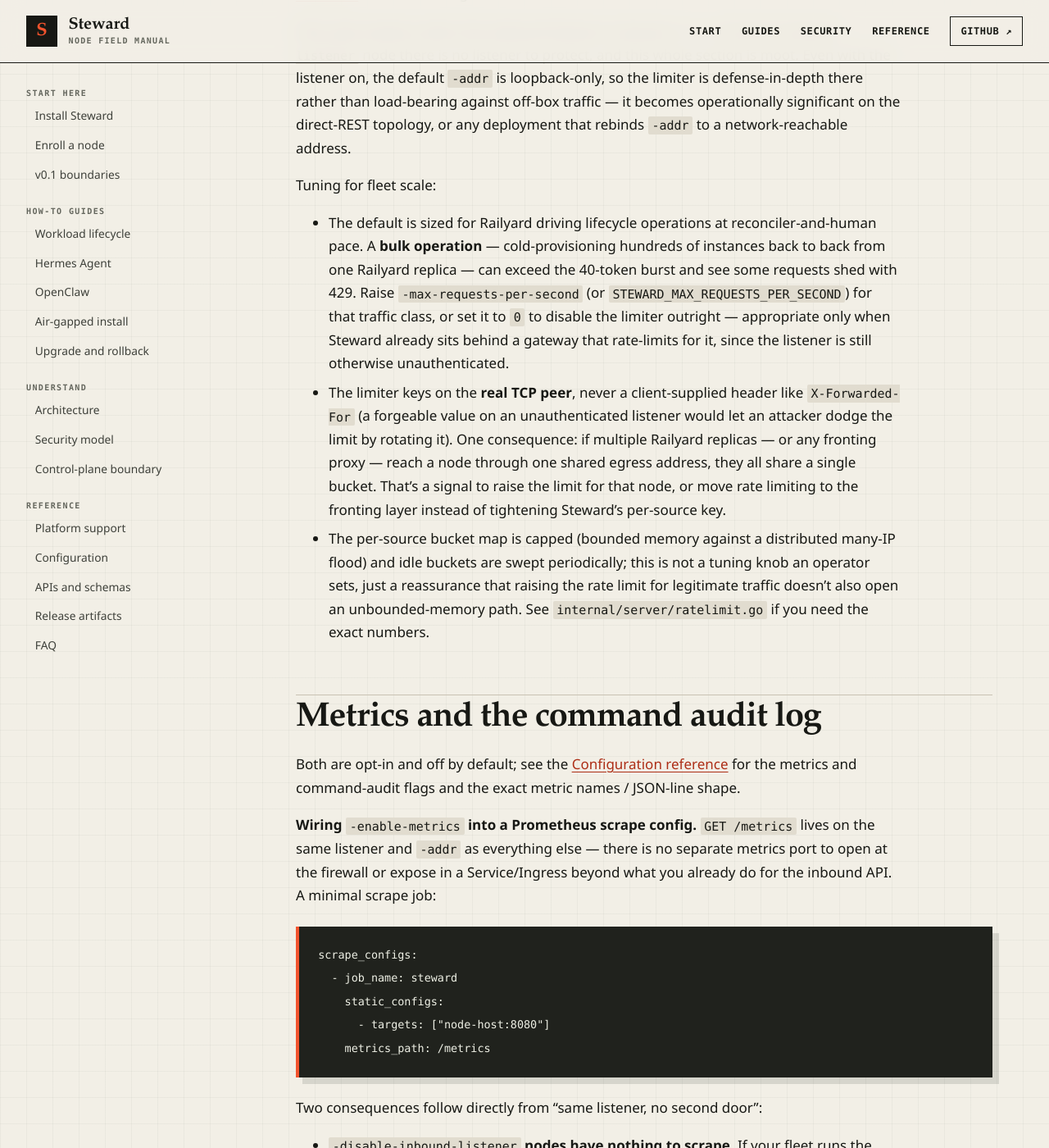
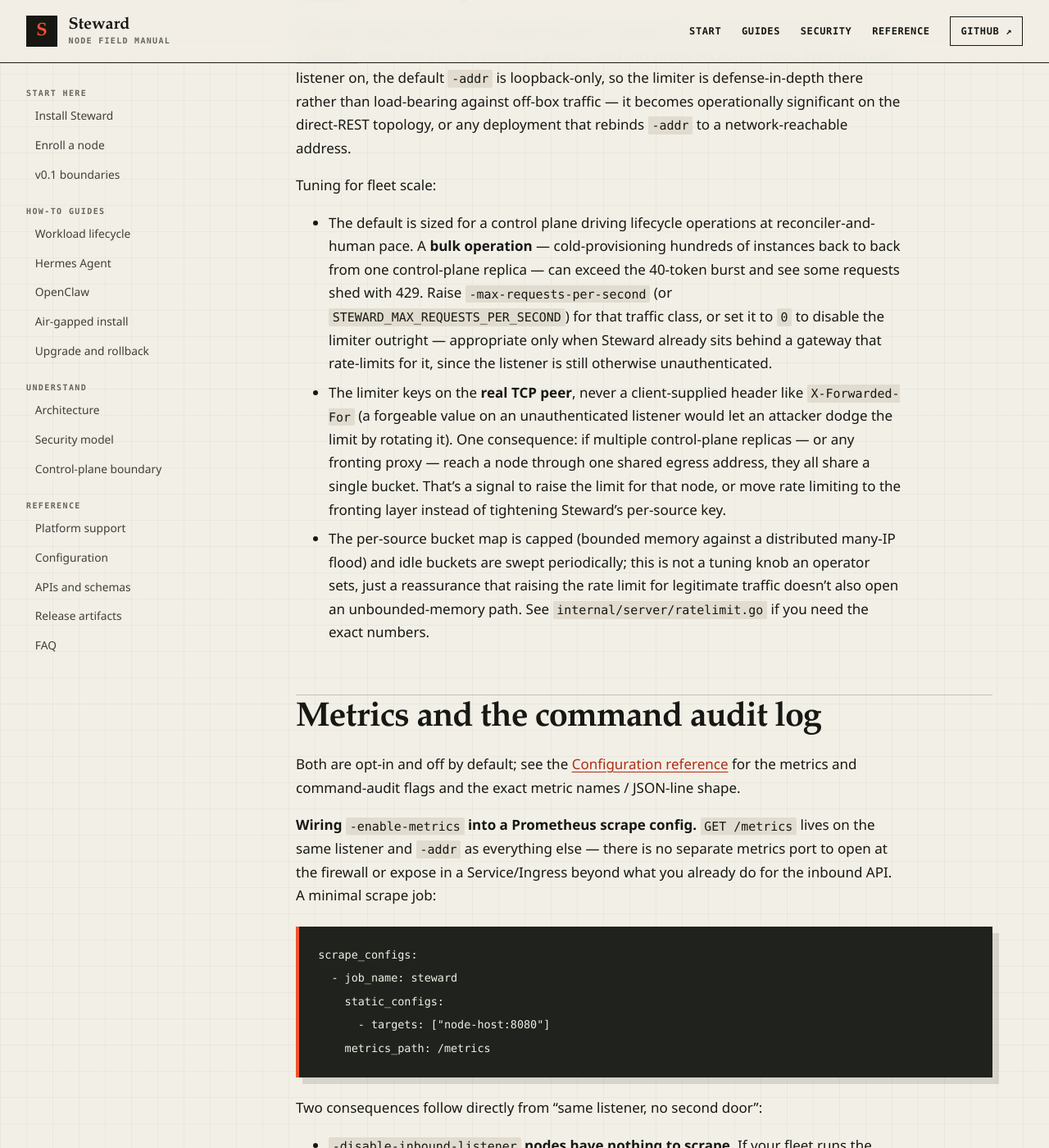
Before and after one commit to hardrails/steward, a Jekyll site: the page built from docs/production-deployment.md, in a window 1280 px wide and 1400 px high, scrolled down 7110 px. Shown: the whole window at 82% size. Built offline with Jekyll 4.4.1, drawn with Linux system fonts in a browser that asks for light colours; some of the changed text lies outside the part shown.

Commit message:
docs: neutralize control-plane operator procedures
Use generic endpoint, CA, replica, monitoring, and verification language throughout enrollment and production operations.\n\nConstraint: Operator procedures must not imply a preferred control plane\nConfidence: high\nScope-risk: narrow

```diff
--- a/docs/production-deployment.md
+++ b/docs/production-deployment.md
@@ -17,10 +17,10 @@
 Two deployment topologies are coherent, and this document covers both, weighted
 toward the second:
 
-- **Directly reachable.** Railyard dials the node's inbound REST API. `-addr` must
+- **Directly reachable.** A control plane dials the node's inbound REST API. `-addr` must
   be bound to a network-reachable address.
 - **NAT'd / firewalled (the uplink pattern).** The node sits behind NAT or a
-  firewall that blocks inbound connections. Steward instead polls Railyard
+  firewall that blocks inbound connections. Steward instead polls the control plane
   outbound. This is the deployment the uplink client, rate limiting, and
   credential hot-reload were built for, so it gets the most detail below.
 
@@ -142,7 +142,7 @@
 
 What the inbound listener is *for*, then, on a NAT'd node:
 
-- The **direct-REST topology**, where it's the whole point (Railyard dials in).
+- The **direct-REST topology**, where the control plane dials in.
 - **Local health/admin** on the uplink topology: `GET /v1/healthz`,
   `GET /v1/capabilities`, and — if `-enable-metrics` is also set —
   `GET /metrics`, all reachable only on-box since the default `-addr` is
@@ -276,9 +276,9 @@
 
 Tuning for fleet scale:
 
-- The default is sized for Railyard driving lifecycle operations at
+- The default is sized for a control plane driving lifecycle operations at
   reconciler-and-human pace. A **bulk operation** — cold-provisioning hundreds of
-  instances back to back from one Railyard replica — can exceed the 40-token
+  instances back to back from one control-plane replica — can exceed the 40-token
   burst and see some requests shed with 429. Raise `-max-requests-per-second` (or
   `STEWARD_MAX_REQUESTS_PER_SECOND`) for that traffic class, or set it to `0` to
   disable the limiter outright — appropriate only when Steward already sits
@@ -286,7 +286,7 @@
   unauthenticated.
 - The limiter keys on the **real TCP peer**, never a client-supplied header like
   `X-Forwarded-For` (a forgeable value on an unauthenticated listener would let an
-  attacker dodge the limit by rotating it). One consequence: if multiple Railyard
+  attacker dodge the limit by rotating it). One consequence: if multiple control-plane
   replicas — or any fronting proxy — reach a node through one shared egress
   address, they all share a single bucket. That's a signal to raise the limit for
   that node, or move rate limiting to the fronting layer instead of tightening
@@ -322,7 +322,7 @@
   runs the NAT'd/uplink-only topology (the default recommendation above), there
   is no local listener at all, so `-enable-metrics` has no effect and no target
   to add to Prometheus. Pull operational state for that topology from the
-  control-plane side (Railyard) instead, or run a **separate** direct-REST node
+  control-plane side instead, or run a **separate** direct-REST node
   in your fleet dashboard's monitoring path if you need node-local scraping —
   do not reach for a second listener inside Steward itself; that is exactly the
   shape ARCHITECTURE.md's zero-dependency, single-listener posture rules out.
@@ -551,8 +551,8 @@
    naming the right `node_id`/`tenant_id`/`url`; if the inbound listener is on,
    `curl localhost:8080/v1/healthz` should return `200 {"status":"ok"}`.
 8. **Verify from the control plane** that the node is polling and its lifecycle
-   commands are being claimed — that side of the contract is Railyard's, out of
-   scope here.
+   commands are being claimed—that side of the contract belongs to the control
+   plane and is out of scope here.
 
 ## How a release build is proven solid
 
```
Also changed, not shown: docs/getting-started/enroll.md (+1 -4 lines), docs/node-appliance.md (+3 -3 lines).
